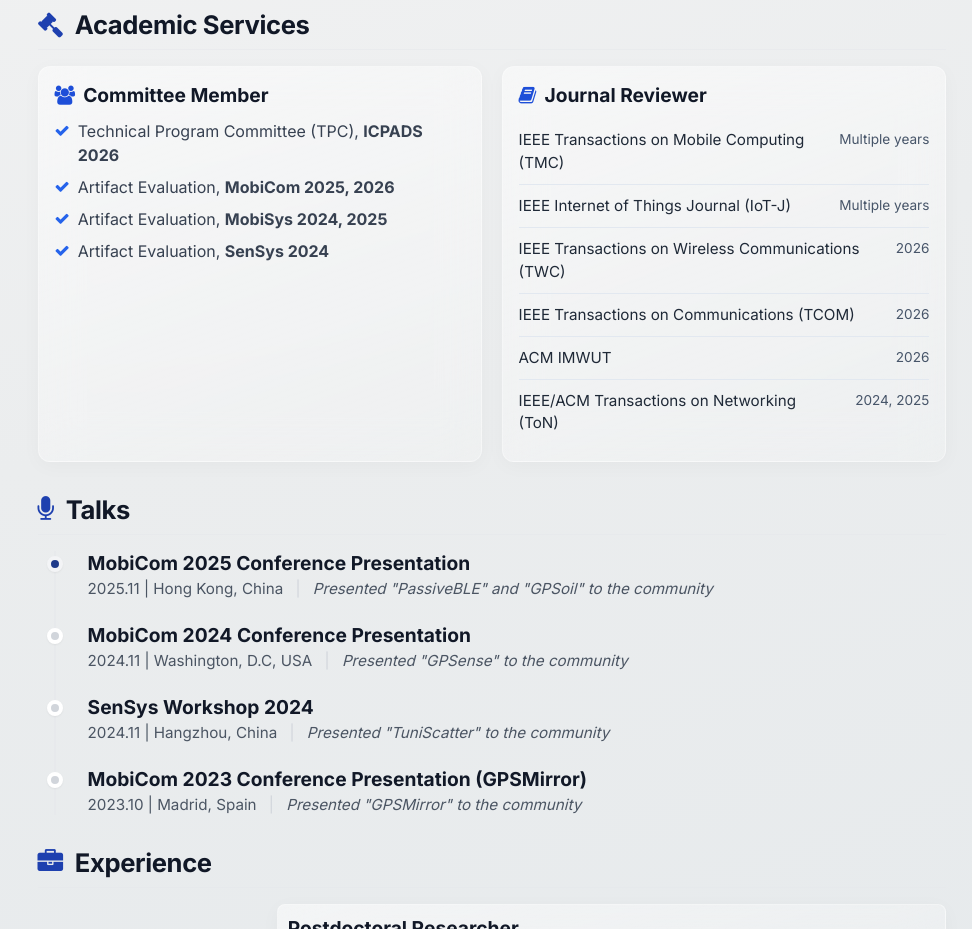
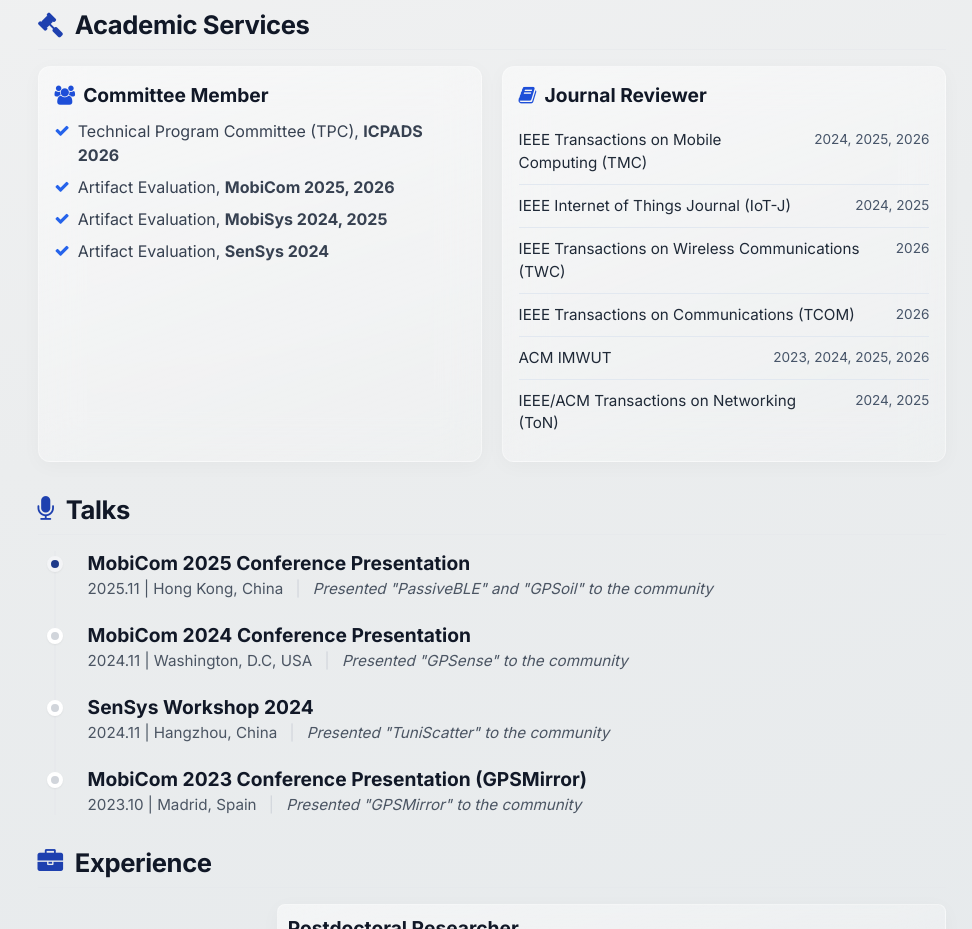
Before and after one commit to donghuixin/PersonalPage, a plain HTML site: page index.html in a window 1280 px wide. Shown: the part 2280-3209 px from the top of the page, without its empty margins (308-1280 px from the left). Drawn offline with nearby package versions, Linux system fonts and the light colour scheme; some packages are replaced by stand-ins of ours; a script that the page names is missing.

Commit message:
Restore explicit journal reviewer years from original profile

```diff
--- a/index.html
+++ b/index.html
@@ -849,11 +849,11 @@
                 <div class="glass-card rounded-xl p-4 h-full">
                     <h3 class="font-bold text-gray-900 mb-3 text-base flex items-center service-item"><i class="fa fa-book mr-2 text-blue-700"></i>Journal Reviewer</h3>
                     <ul class="reviewer-list">
-                        <li><span>IEEE Transactions on Mobile Computing (TMC)</span><span class="reviewer-years">Multiple years</span></li>
-                        <li><span>IEEE Internet of Things Journal (IoT-J)</span><span class="reviewer-years">Multiple years</span></li>
+                        <li><span>IEEE Transactions on Mobile Computing (TMC)</span><span class="reviewer-years">2024, 2025, 2026</span></li>
+                        <li><span>IEEE Internet of Things Journal (IoT-J)</span><span class="reviewer-years">2024, 2025</span></li>
                         <li><span>IEEE Transactions on Wireless Communications (TWC)</span><span class="reviewer-years">2026</span></li>
                         <li><span>IEEE Transactions on Communications (TCOM)</span><span class="reviewer-years">2026</span></li>
-                        <li><span>ACM IMWUT</span><span class="reviewer-years">2026</span></li>
+                        <li><span>ACM IMWUT</span><span class="reviewer-years">2023, 2024, 2025, 2026</span></li>
                         <li><span>IEEE/ACM Transactions on Networking (ToN)</span><span class="reviewer-years">2024, 2025</span></li>
                     </ul>
                 </div>
```
